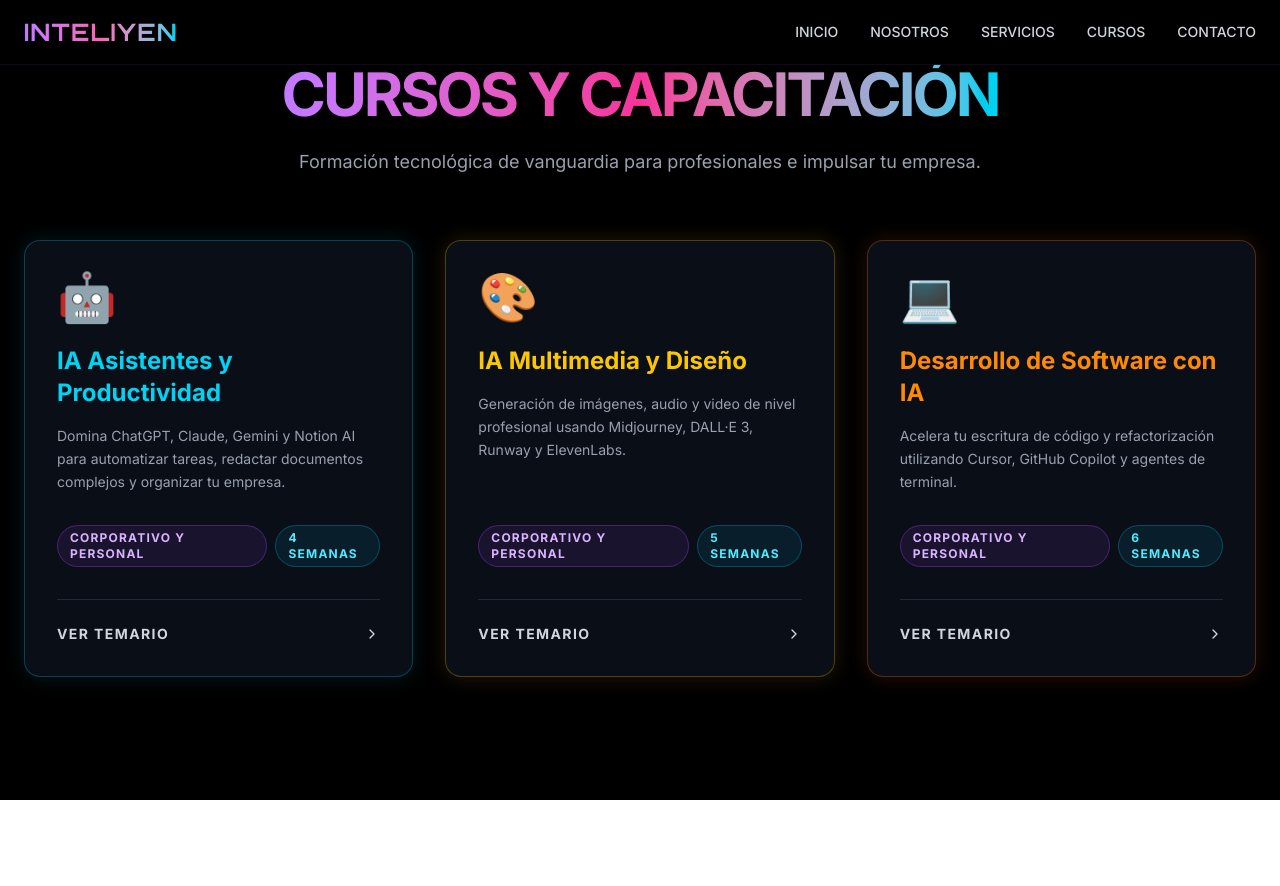
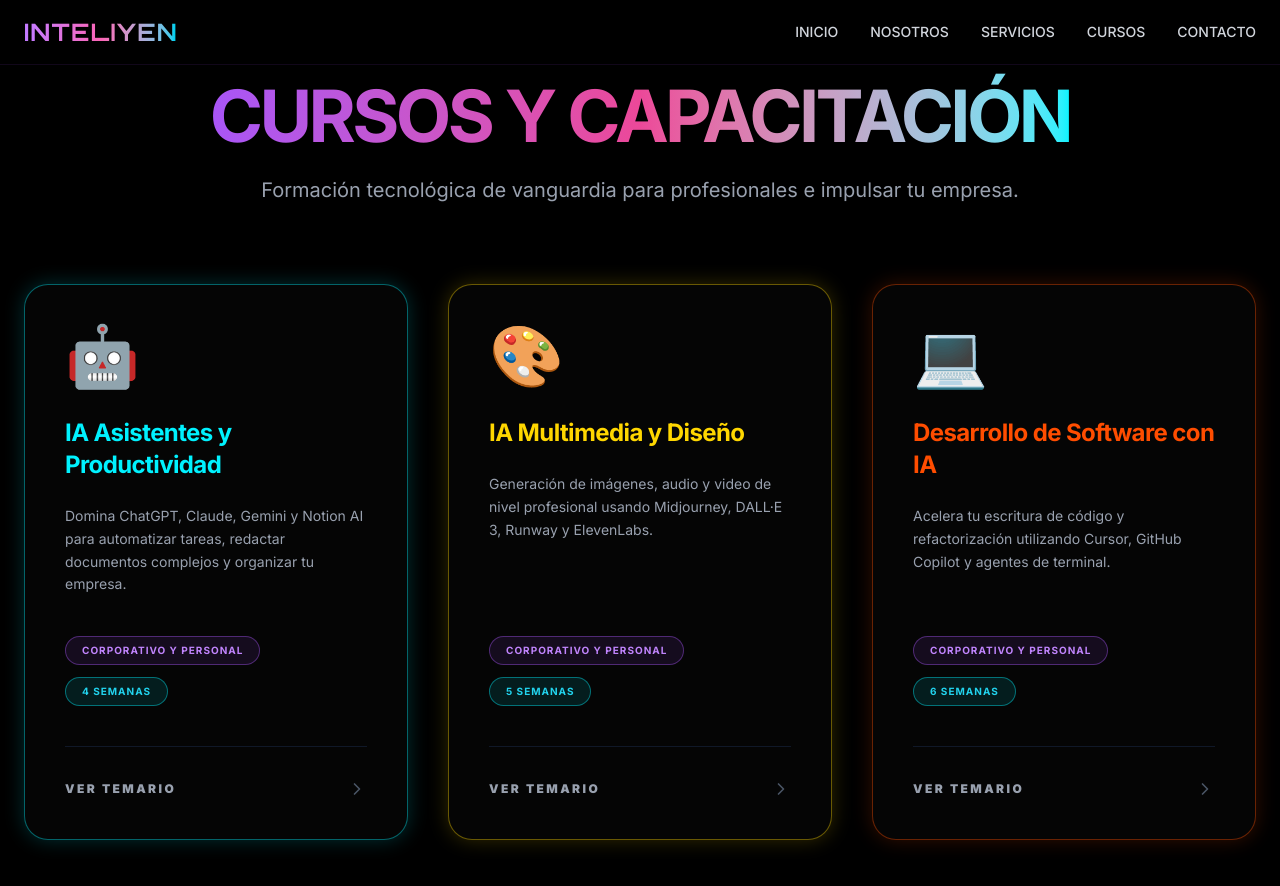
Before and after one commit to inteliyentecnologia-blip/inteliyen-web, a React (Vite) app: page /cursos in a window 1280 px wide. Shown: the top 886 px of the page. Before the commit the page ends 800 px from the top, so only its background shows below. Built offline with nearby package versions, Linux system fonts and the light colour scheme.

Commit message:
fix: recuperando tipografia y colores neon reales

```diff
--- a/src/app/pages/CoursesListPage.tsx
+++ b/src/app/pages/CoursesListPage.tsx
@@ -2,50 +2,82 @@
 import { ChevronRight } from 'lucide-react';
 import { coursesData } from '../data/coursesData';
 
+// COLORES NEÓN REALES (HEXADECIMALES) Y SOMBRAS DE GLOW PROPIAS
 const getCardStyle = (id: number) => {
   switch (id) {
-    case 1: return { border: 'border-cyan-500/30', glow: 'shadow-[0_0_20px_rgba(6,182,212,0.15)]', title: 'text-cyan-400' };
-    case 2: return { border: 'border-yellow-500/30', glow: 'shadow-[0_0_20px_rgba(234,179,8,0.15)]', title: 'text-yellow-400' };
-    case 3: return { border: 'border-orange-500/30', glow: 'shadow-[0_0_20px_rgba(249,115,22,0.15)]', title: 'text-orange-400' };
-    default: return { border: 'border-cyan-500/30', glow: 'shadow-[0_0_20px_rgba(6,182,212,0.15)]', title: 'text-cyan-400' };
+    case 1: return {
+      text: 'text-[#00F2FF]',
+      border: 'border-[#00F2FF]/40',
+      glow: 'shadow-[0_0_20px_rgba(0,242,255,0.2)] hover:shadow-[0_0_35px_rgba(0,242,255,0.4)]'
+    };
+    case 2: return {
+      text: 'text-[#FFD700]',
+      border: 'border-[#FFD700]/40',
+      glow: 'shadow-[0_0_20px_rgba(255,215,0,0.2)] hover:shadow-[0_0_35px_rgba(255,215,0,0.4)]'
+    };
+    case 3: return {
+      text: 'text-[#FF4D00]',
+      border: 'border-[#FF4D00]/40',
+      glow: 'shadow-[0_0_20px_rgba(255,77,0,0.2)] hover:shadow-[0_0_35px_rgba(255,77,0,0.4)]'
+    };
+    default: return {
+      text: 'text-[#00F2FF]',
+      border: 'border-[#00F2FF]/40',
+      glow: 'shadow-[0_0_20px_rgba(0,242,255,0.2)]'
+    };
   }
 };
 
 export default function CoursesListPage() {
   return (
-    <div className="min-h-screen bg-black text-white py-16 px-6">
-      <div className="text-center mb-16">
-        <h1 className="text-4xl md:text-6xl font-bold mb-6 flex items-center justify-center gap-4 uppercase tracking-tighter">
-          <span className="text-transparent bg-clip-text bg-gradient-to-r from-purple-400 via-pink-500 to-cyan-400">
+    <div className="min-h-screen bg-black text-white py-20 px-6">
+
+      {/* HEADER CON DEGRADADO NEÓN Y SIN OVERRIDE DE FUENTE */}
+      <div className="text-center mb-20">
+        <h1 className="text-5xl md:text-7xl font-bold mb-6 uppercase tracking-tighter">
+          <span className="text-transparent bg-clip-text bg-gradient-to-r from-[#A855F7] via-[#EC4899] to-[#00F2FF]">
             Cursos y Capacitación
           </span>
         </h1>
-        <p className="text-gray-400 text-lg max-w-3xl mx-auto">
+        <p className="text-gray-400 text-lg md:text-xl max-w-3xl mx-auto">
           Formación tecnológica de vanguardia para profesionales e impulsar tu empresa.
         </p>
       </div>
 
-      <div className="max-w-7xl mx-auto grid grid-cols-1 md:grid-cols-2 lg:grid-cols-3 gap-8">
+      <div className="max-w-7xl mx-auto grid grid-cols-1 md:grid-cols-2 lg:grid-cols-3 gap-10">
         {coursesData.map((course) => {
           const style = getCardStyle(course.id);
           return (
-            <div key={course.id} className={`bg-[#0A0E17] border ${style.border} rounded-2xl p-8 flex flex-col hover:scale-[1.02] transition-all duration-300 ${style.glow}`}>
-              <div className="text-5xl mb-6">{course.icon}</div>
-              <h2 className={`text-2xl font-bold mb-4 ${style.title}`}>{course.title}</h2>
-              <p className="text-gray-400 mb-8 flex-grow text-sm leading-relaxed">{course.description}</p>
+            <div
+              key={course.id}
+              className={`bg-[#050505] border ${style.border} rounded-3xl p-10 flex flex-col transition-all duration-500 ${style.glow} hover:-translate-y-2`}
+            >
+              <div className="text-6xl mb-8">{course.icon}</div>
 
-              <div className="flex gap-2 mb-8">
-                <span className="px-3 py-1 rounded-full border border-purple-500/30 bg-purple-500/10 text-purple-300 text-xs font-bold uppercase tracking-widest">
+              <h2 className={`text-2xl font-bold mb-6 ${style.text} tracking-tight`}>
+                {course.title}
+              </h2>
+
+              <p className="text-gray-400 mb-10 flex-grow text-sm leading-relaxed">
+                {course.description}
+              </p>
+
+              <div className="flex flex-wrap gap-3 mb-10">
+                <span className="px-4 py-1.5 rounded-full border border-[#A855F7]/40 bg-[#A855F7]/10 text-[#C084FC] text-[10px] font-bold uppercase tracking-widest">
                   {course.audienceType}
                 </span>
-                <span className="px-3 py-1 rounded-full border border-cyan-500/30 bg-cyan-500/10 text-cyan-300 text-xs font-bold uppercase tracking-widest">
+                <span className="px-4 py-1.5 rounded-full border border-[#00F2FF]/40 bg-[#00F2FF]/10 text-[#22D3EE] text-[10px] font-bold uppercase tracking-widest">
                   {course.duration}
                 </span>
               </div>
 
-              <div className="mt-auto pt-6 border-t border-gray-800">
-                <Link to={`/cursos/${course.id}`} className="text-gray-300 hover:text-white flex items-center justify-between text-sm font-bold uppercase tracking-widest transition-colors">
-                  Ver temario <ChevronRight className="w-4 h-4" />
+              <div className="mt-auto pt-8 border-t border-gray-900">
+                <Link
+                  to={`/cursos/${course.id}`}
+                  className="flex items-center justify-between text-xs font-black uppercase tracking-[0.2em] text-gray-400 hover:text-white transition-colors"
+                >
+                  Ver temario
+                  <ChevronRight className="w-5 h-5 text-gray-600" />
                 </Link>
               </div>
             </div>
```
Also changed, not shown: 5 other files (tests, documents, lock files or other folders).
